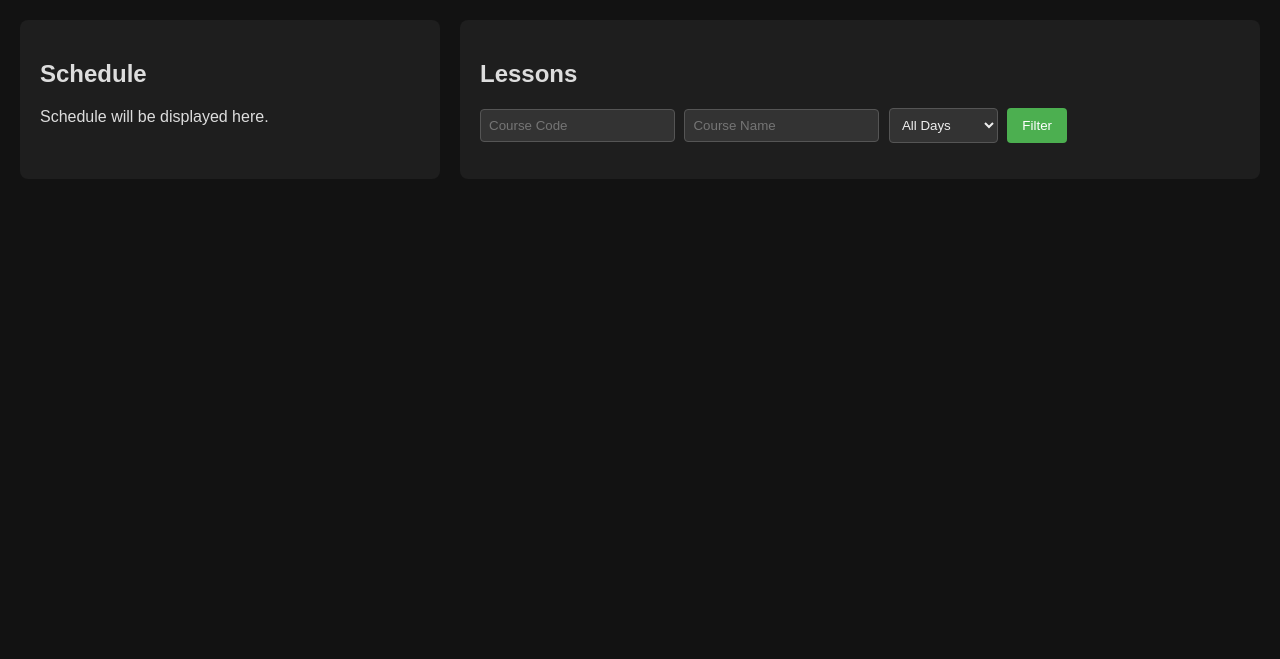
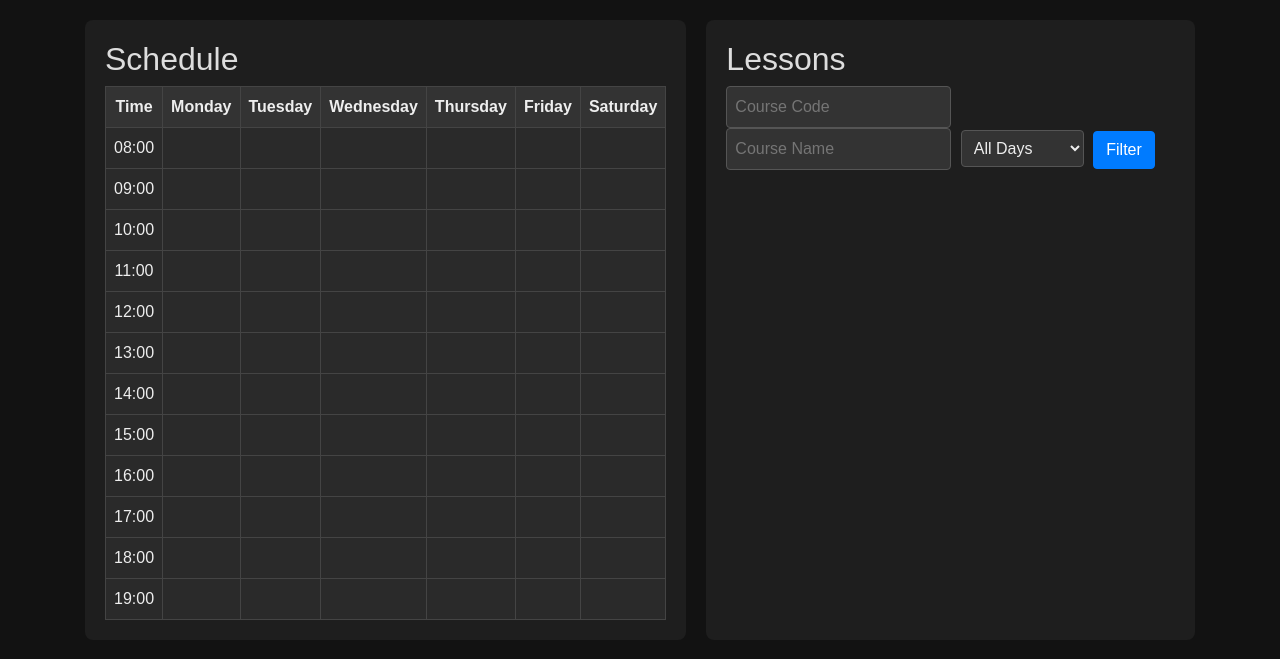
Before and after one commit to mil3ri/schedule_assistant, a Flask app: page / in a window 1280 px wide. Shown: the top 659 px of the page. Run offline with Flask 3, Linux system fonts and the light colour scheme; data that the repository does not hold is empty; some libraries are stand-ins or nearby versions.

Commit message:
Lesson parsing added, buttons for adding and removing lessons added but functionality isn't working yet

```diff
--- a/project/app.py
+++ b/project/app.py
@@ -19,28 +19,80 @@
 @app.route('/api/lessons', methods=['GET'])
 def get_lessons():
     query = Lesson.query
-    # All filters
-    filters = {
-        'course_code': request.args.get('course_code'),
-        'name': request.args.get('name'),
-        'days': request.args.get('day'),  # Corrected the 'day' filter to use 'days'
-        'instructor': request.args.get('instructor'),
-        'classroom': request.args.get('classroom')
-    }
 
-    for key, value in filters.items():
-        if value:
-            query = query.filter(getattr(Lesson, key).ilike(f'%{value}%'))
+    # Get filter values
+    course_code = request.args.get('course_code')
+    name = request.args.get('name')
+    day = request.args.get('day')
+    instructor = request.args.get('instructor')
+    classroom = request.args.get('classroom')
+
+    # Apply filters
+    if course_code:
+        query = query.filter(Lesson.course_code.ilike(f'%{course_code}%'))
+    if name:
+        query = query.filter(Lesson.name.ilike(f'%{name}%'))
+    if day:
+        query = query.filter(Lesson.days.ilike(f'%{day}%'))
+    if instructor:
+        query = query.filter(Lesson.instructor.ilike(f'%{instructor}%'))
+    if classroom:
+        query = query.filter(Lesson.classroom.ilike(f'%{classroom}%'))
 
     lessons = query.all()
-    return jsonify([{
-        'course_code': lesson.course_code,
-        'name': lesson.name,
-        'day': lesson.days,
-        'time': f"{lesson.start_time.strftime('%H:%M')} - {lesson.end_time.strftime('%H:%M')}",
-        'instructor': lesson.instructor,
-        'classroom': lesson.classroom
-    } for lesson in lessons])
+
+    lesson_data = []
+    for lesson in lessons:
+        if lesson.days != "" and lesson.hours != "":
+            days_list = []
+            hours_list = []
+            lesson_count = 0
+            lesson.hours = str(lesson.hours) if isinstance(lesson.hours, int) else lesson.hours
+            for i in range(len(lesson.days)):
+                if lesson.days[i].isupper():
+                    lesson_count += 1
+                    if i != len(lesson.days) - 1 and lesson.days[i+1].islower():
+                        if lesson.days[i] + lesson.days[i+1] == "Th": days_list.append("Thursday")
+                        if lesson.days[i] + lesson.days[i+1] == "St": days_list.append("Saturday")
+                    elif lesson.days[i] == "M": days_list.append("Monday")
+                    elif lesson.days[i] == "T": days_list.append("Tuesday")
+                    elif lesson.days[i] == "W": days_list.append("Wednesday")
+                    elif lesson.days[i] == "F": days_list.append("Friday")
+
+            if len(lesson.hours) == lesson_count:
+                for i in range(len(lesson.hours)):
+                    hours_list.append(f"{(int(lesson.hours[i]) + 8):02d}.00 - {(int(lesson.hours[i]) + 8):02d}.50")
+            else:
+                skip_next = False
+                for i in range(len(lesson.hours)):
+                    hour = 0
+                    if skip_next:
+                        skip_next = False
+                        continue
+                    if lesson.hours[i] == "1":
+                        if i < len(lesson.hours) - 1 and lesson.hours[i + 1] == "0":
+                            hour = 18
+                            skip_next = True
+                        elif i != len(lesson.hours) - 1 and lesson.hours[i + 1] == "1":
+                            hour = 19
+                            skip_next = True
+                        else:
+                            hour = 9
+                    else:
+                        hour = int(lesson.hours[i]) + 8
+                    hours_list.append(f"{hour:02d}.00 - {hour:02d}.50")
+        processed_times = [f" {days_list[i]} {hours_list[i]}" for i in range(lesson_count)]
+
+        lesson_data.append({
+            'course_code': lesson.course_code,
+            'name': lesson.name,
+            'days': lesson.days,
+            'hours': lesson.hours,
+            'processedtimes': processed_times if lesson.days != "" else "",
+            'instructor': lesson.instructor,
+        })
+
+    return jsonify(lesson_data)
 
 if __name__ == '__main__':
     app.run(debug=True)
--- a/project/models.py
+++ b/project/models.py
@@ -9,8 +9,7 @@
     credits = db.Column(db.Integer)             # Added field for credits
     ects = db.Column(db.Integer)                # Added field for ects
     days = db.Column(db.String(10))              # e.g., "Monday"
-    start_time = db.Column(db.Time)             # e.g., "09:00"
-    end_time = db.Column(db.Time)               # e.g., "10:15"
+    hours = db.Column(db.Integer)              # e.g., "10:15"
     instructor = db.Column(db.String(100))
     classroom = db.Column(db.String(50))
     requirements = db.Column(db.String(200))
--- a/project/templates/index.html
+++ b/project/templates/index.html
@@ -4,8 +4,11 @@
     <meta charset="UTF-8">
     <meta name="viewport" content="width=device-width, initial-scale=1.0">
     <title>Course Schedule</title>
-    <!-- Placeholder for style.css (you'll replace this) -->
+    <!-- Bootstrap CSS -->
+    <link rel="stylesheet" href="https://stackpath.bootstrapcdn.com/bootstrap/4.5.2/css/bootstrap.min.css">
+    <!-- Your custom styles -->
     <style>
+        /* ... (Your CSS styles remain unchanged) ... */
         body {
             font-family: sans-serif;
             background-color: #121212; /* Dark background */
@@ -44,14 +47,69 @@
             border-radius: 4px;
             margin-right: 5px;
         }
+        /* Style for the Add button (override Bootstrap's default) */
+        .btn-success {
+            background-color: #28a745; /* Keep Bootstrap's green */
+            border-color: #28a745;
+        }
+        .btn-success:hover {
+            background-color: #218838; /* Darker green on hover */
+            border-color: #1e7e34;
+        }
 
-        button {
-            background-color: #4CAF50;
-            color: white;
-            padding: 10px 15px;
-            border: none;
-            border-radius: 4px;
-            cursor: pointer;
+       .btn-danger {
+            background-color: #dc3545; /* Keep Bootstrap's red */
+            border-color: #dc3545;
+        }
+        .btn-danger:hover {
+            background-color: #c82333;
+            border-color: #bd2130;
+        }
+
+
+        /* Style for the lesson cards */
+        .card {
+            background-color: #2a2a2a; /* Darker card background */
+            border: 1px solid #444;
+            color: #eee;
+        }
+        .card-body {
+            padding: 1rem; /* Consistent padding */
+        }
+        .card-body h5 {
+            margin-top: 0; /* Remove top margin from heading */
+            margin-bottom: 0.5rem; /* Consistent spacing */
+        }
+
+        /* Make the lessons list scrollable */
+        #lessonsList {
+            overflow-y: auto; /* Enable vertical scrolling */
+            max-height: 500px; /* Set a maximum height (adjust as needed) */
+        }
+
+        /* Style for the timetable */
+        #schedule table {
+            width: 100%;
+            border-collapse: collapse;
+        }
+
+        #schedule th, #schedule td {
+            border: 1px solid #444;
+            padding: 8px;
+            text-align: center;
+            color: #eee;
+        }
+
+        #schedule th {
+            background-color: #333;
+        }
+        #schedule td {
+            background-color: #2a2a2a;
+            height: 40px;  /* Fixed height for cells */
+        }
+        /* Style for occupied cells */
+        #schedule td.occupied {
+            background-color: #555;
         }
     </style>
 </head>
@@ -59,8 +117,39 @@
     <div class="container">
         <div class="schedule-column">
             <h2>Schedule</h2>
-            <p>Schedule will be displayed here.</p>
-            <!-- You might add a calendar or timetable representation here -->
+             <div id="schedule">
+                <table>
+                    <thead>
+                        <tr>
+                            <th>Time</th>
+                            <th>Monday</th>
+                            <th>Tuesday</th>
+                            <th>Wednesday</th>
+                            <th>Thursday</th>
+                            <th>Friday</th>
+                            <th>Saturday</th>
+                        </tr>
+                    </thead>
+                    <tbody>
+                        <!-- Generate time slots (8:00 to 19:00) -->
+                        <script>
+                            for (let hour = 8; hour <= 19; hour++) {
+                                document.write(`
+                                    <tr>
+                                        <td>${hour.toString().padStart(2, '0')}:00</td>
+                                        <td data-day="Monday" data-time="${hour.toString().padStart(2, '0')}:00"></td>
+                                        <td data-day="Tuesday" data-time="${hour.toString().padStart(2, '0')}:00"></td>
+                                        <td data-day="Wednesday" data-time="${hour.toString().padStart(2, '0')}:00"></td>
+                                        <td data-day="Thursday" data-time="${hour.toString().padStart(2, '0')}:00"></td>
+                                        <td data-day="Friday" data-time="${hour.toString().padStart(2, '0')}:00"></td>
+                                         <td data-day="Saturday" data-time="${hour.toString().padStart(2, '0')}:00"></td>
+                                    </tr>
+                                `);
+                            }
+                        </script>
+                    </tbody>
+                </table>
+            </div>
         </div>
 
         <div class="lessons-column">
@@ -85,39 +174,89 @@
         </div>
     </div>
 
-    <!-- Placeholder for your JavaScript (to be provided in the next step) -->
+    <!-- Bootstrap JS (optional, but required for some Bootstrap features) -->
+    <script src="https://code.jquery.com/jquery-3.5.1.slim.min.js"></script>
+    <script src="https://cdn.jsdelivr.net/npm/@popperjs/core@2.9.2/dist/umd/popper.min.js"></script>
+    <script src="https://stackpath.bootstrapcdn.com/bootstrap/4.5.2/js/bootstrap.min.js"></script>
+
     <script>
-      // Put your JavaScript code here from the next prompt.
-      function loadLessons() {
-    const courseCode = document.getElementById('courseCode').value;
-    const courseName = document.getElementById('courseName').value;
-    const day = document.getElementById('dayFilter').value;
 
-    fetch(`/api/lessons?course_code=${courseCode}&name=${courseName}&day=${day}`)
-        .then(response => response.json())
-        .then(lessons => {
-            const lessonsList = document.getElementById('lessonsList');
-            lessonsList.innerHTML = ''; // Clear previous lessons
+    function addToSchedule(courseCode, times) {
+        console.log("addToSchedule called with courseCode:", courseCode, "and times:", times); // Print arguments
 
-            if (lessons.length === 0) {
-                lessonsList.innerHTML = '<p>No lessons found.</p>';
-                return;
+        for (const timeStr of times) {
+            console.log("Processing timeStr:", timeStr); // Print each time string
+            const [day, timeRange] = timeStr.trim().split(" ");
+            const startTime = timeRange.split("-")[0];
+            console.log("Extracted day:", day, "startTime:", startTime); // Print extracted values
+
+
+            const cell = document.querySelector(`#schedule td[data-day="${day.trim()}"][data-time="${startTime.trim()}"]`);
+            console.log("Found cell:", cell); // Print the found cell (or null)
+
+
+            if (cell) {
+                if (cell.textContent.trim() !== "") {
+                    alert(`Conflict: ${courseCode} conflicts with ${cell.textContent} on ${day} at ${startTime}`);
+                    continue;
+                }
+                cell.textContent = courseCode;
+                cell.classList.add("occupied");
             }
+        }
+    }
 
-            lessons.forEach(lesson => {
-                const lessonDiv = document.createElement('div');
-                lessonDiv.classList.add('lesson'); // Add a class for styling
-                lessonDiv.innerHTML = `
-                    <h3>${lesson.course_code} - ${lesson.name}</h3>
-                    <p>Day: ${lesson.day}</p>
-                    <p>Time: ${lesson.time}</p>
-                    <p>Instructor: ${lesson.instructor}</p>
-                    <p>Classroom: ${lesson.classroom}</p>
-                `;
-                lessonsList.appendChild(lessonDiv);
-            });
-        });
-}
+    function removeFromSchedule(courseCode) {
+        console.log("removeFromSchedule called with courseCode:", courseCode); // Print argument
+        const cells = document.querySelectorAll(`#schedule td.occupied`);
+        console.log("Found occupied cells:", cells); // Print all occupied cells
+
+        for (const cell of cells) {
+            console.log("Checking cell:", cell, "with textContent:", cell.textContent); // Print each cell
+            if (cell.textContent.trim() === courseCode) {
+                cell.textContent = "";
+                cell.classList.remove("occupied");
+            }
+        }
+    }
+
+    async function loadLessons() {
+        const courseCode = document.getElementById('courseCode').value;
+        const courseName = document.getElementById('courseName').value;
+        const day = document.getElementById('dayFilter').value;
+
+        const params = new URLSearchParams();
+        if (courseCode) params.append('course_code', courseCode);
+        if (courseName) params.append('name', courseName);
+        if (day) params.append('day', day);
+
+        const url = `/api/lessons${params.toString() ? '?' + params.toString() : ''}`;
+        console.log("Fetching URL:", url); // Print the URL being fetched
+
+        const response = await fetch(url);
+        const lessons = await response.json();
+        console.log("Fetched lessons:", lessons); // Print the fetched lessons
+
+
+        const lessonsList = document.getElementById('lessonsList');
+        lessonsList.innerHTML = lessons.map(lesson => {
+            console.log("Processing lesson:", lesson);  // Log each lesson object
+            return `
+                <div class="card mb-2">
+                    <div class="card-body">
+                        <h5>${lesson.course_code} - ${lesson.name}</h5>
+                        <p>Times: ${lesson.processedtimes}</p>
+                        <p>Instructor: ${lesson.instructor}</p>
+                        <button onclick="addToSchedule('${lesson.course_code}, ${lesson.processedtimes}')" class="btn btn-success">Add</button>
+                        <button onclick="removeFromSchedule('${lesson.course_code}')" class="btn btn-danger">Remove</button>
+                    </div>
+                </div>
+            `;
+        }).join('');
+    }
+
+
+    document.addEventListener('DOMContentLoaded', loadLessons);
     </script>
 </body>
 </html>
```
Also changed, not shown: project/scraper.py (+2 -20 lines).
